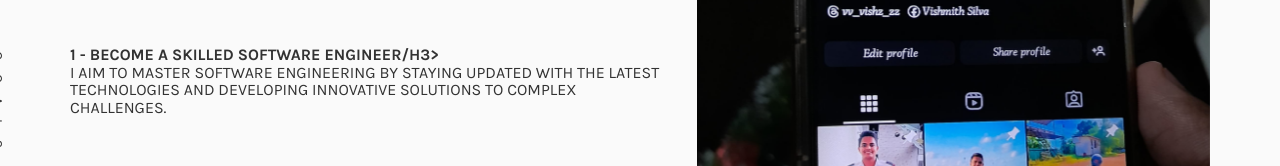
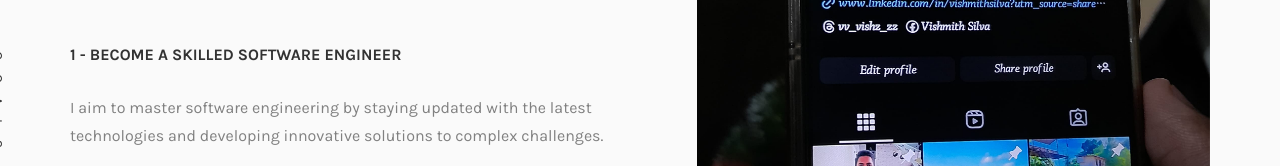
Before and after one commit to Vishz79/vishz80, a plain HTML site: page about.html in a window 1280 px wide. Shown: the part 1841-2007 px from the top of the page. Drawn offline with nearby package versions, Linux system fonts and the light colour scheme; files whose address does not match are found by name; a web font is replaced by a local one.

Commit message:
Update about.html

```diff
--- a/about.html
+++ b/about.html
@@ -168,7 +168,7 @@
 									</div>
 									<div class="col-md-12">
 										<div class="services animate-box">
-											<h3>1 - Become a Skilled Software Engineer/h3>
+											<h3>1 - Become a Skilled Software Engineer</h3>
 											<p>I aim to master software engineering by staying updated with the latest technologies and developing innovative solutions to complex challenges.</p>
 										</div>
 										<div class="services animate-box">
```
